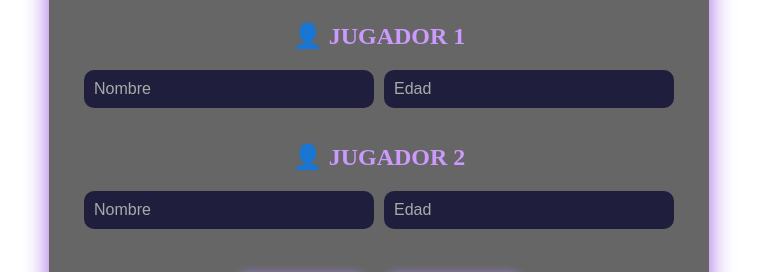
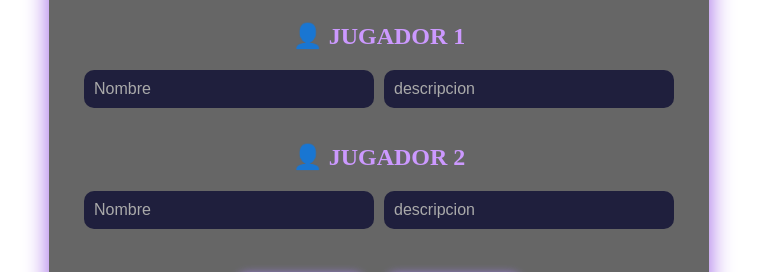
Before and after one commit to jairm45/Juego2, an Angular app: page /registro in a window 1280 px wide. Shown: the part 165-437 px from the top of the page, without its empty margins (261-1018 px from the left). Built offline with nearby package versions, Linux system fonts and the light colour scheme.

Commit message:
dhadhadhad

```diff
--- a/src/app/register/register.component.html
+++ b/src/app/register/register.component.html
@@ -5,13 +5,13 @@
   <div class="jugador">
     <h2>👤 JUGADOR 1</h2>
     <input type="text" placeholder="Nombre" [(ngModel)]="jugador1.nombre">
-    <input type="number" placeholder="Edad" [(ngModel)]="jugador1.edad">
+    <input type="text" placeholder="descripcion" [(ngModel)]="jugador1.descripcion">
   </div>
 
   <div class="jugador">
     <h2>👤 JUGADOR 2</h2>
     <input type="text" placeholder="Nombre" [(ngModel)]="jugador2.nombre">
-    <input type="number" placeholder="Edad" [(ngModel)]="jugador2.edad">
+    <input type="text" placeholder="descripcion" [(ngModel)]="jugador2.descripcion">
   </div>
 
   <div class="botones">
--- a/src/app/register/register.component.ts
+++ b/src/app/register/register.component.ts
@@ -9,8 +9,8 @@ import { Router } from '@angular/router';
   styleUrl: './register.component.css'
 })
 export class RegisterComponent {
-  jugador1 = { nombre: '', edad: null };
-  jugador2 = { nombre: '', edad: null };
+  jugador1 = { nombre: '', descripcion: null };
+  jugador2 = { nombre: '', descripcion: null };
 
   constructor(private router: Router) {}
 
```
